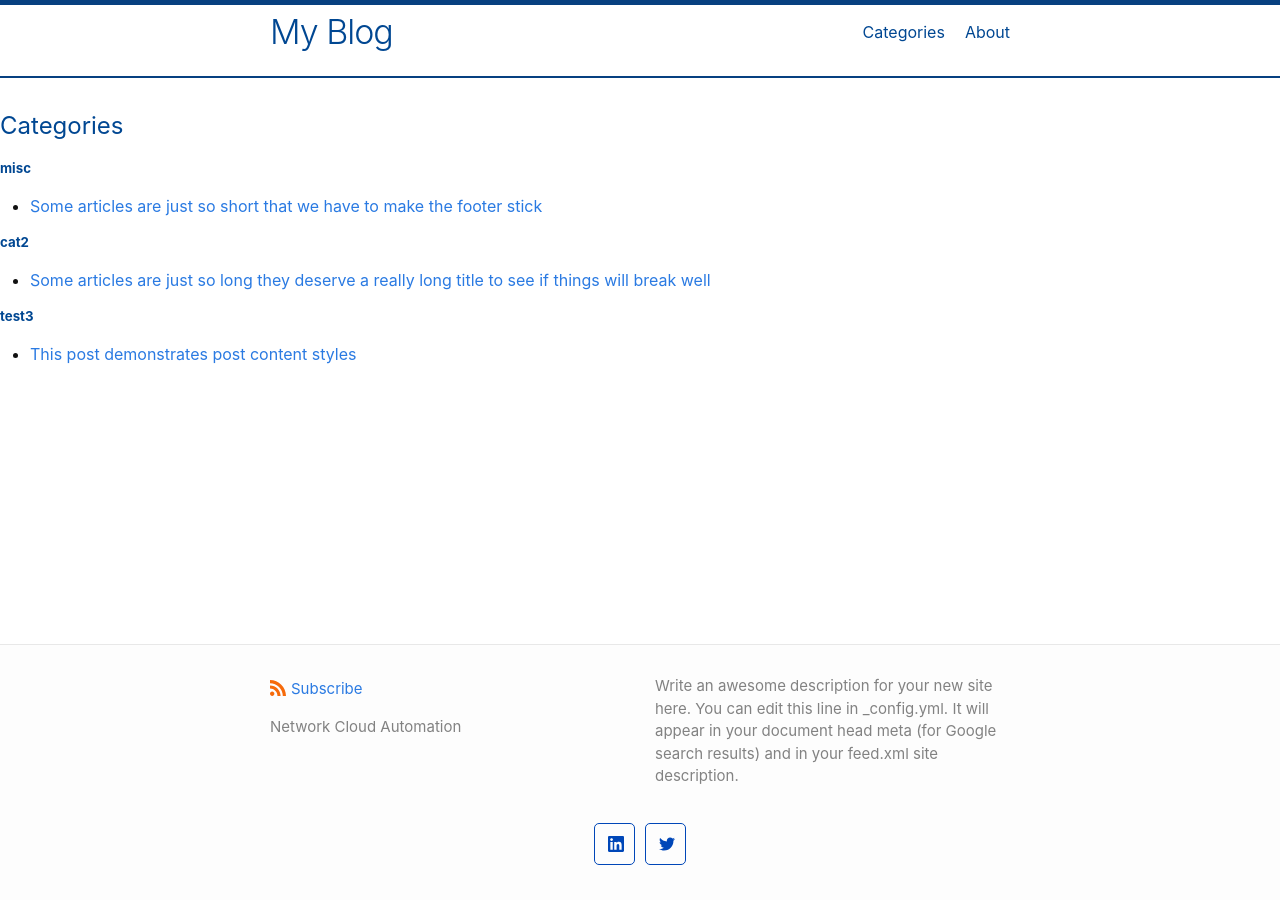
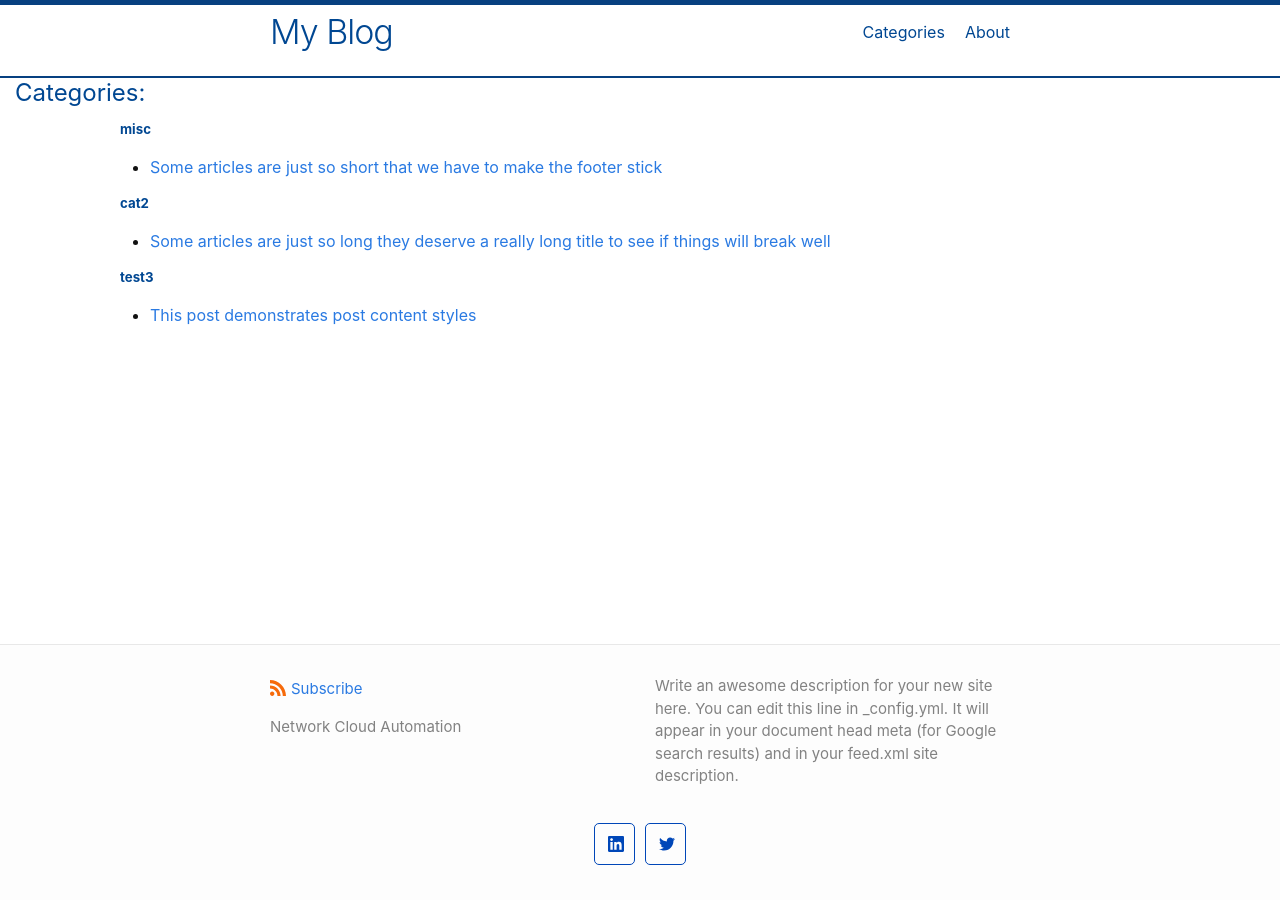
Before and after one commit to tomipnet/tomipnet.github.io, a Jekyll site: the page built from category.md, in a window 1280 px wide. Built offline with Jekyll 4.4.1, drawn with Linux system fonts in a browser that asks for light colours.

Commit message:
catpostion

```diff
--- a/_includes/cat.html
+++ b/_includes/cat.html
@@ -1,5 +1,5 @@
 {% for category in site.categories %}
-  <h5 style="color:#004792;"><b>{{ category[0] }}</b></h5>
+  <h5 style="color:#004792;" ><b>{{ category[0] }}</b></h5>
   <ul>
     {% for post in category[1] %}
       <li><a href="{{ post.url }}">{{ post.title }}</a></li>
--- a/_includes/head.html
+++ b/_includes/head.html
@@ -11,5 +11,4 @@
 
   {%- include custom-head.html -%}
 
-
 </head>
--- a/_layouts/categories.html
+++ b/_layouts/categories.html
@@ -1,19 +1,31 @@
 <!DOCTYPE html>
 <html lang="{{ page.lang | default: site.lang | default: "en" }}">
-
+<style>
+h2 {
+ position: absolute;
+  left: 15px;
+  top: 75px;
+}
+.include {
+  position: absolute;
+  left: 120px;
+  top: 120px;
+}
+</style>
 
   {%- include head.html -%}
 
   <body>
 
     {%- include header.html -%}
-    <main class="page-content" aria-label="Content" style="background-color:#FFFFFF;">
+ <main class="page-content" aria-label="Content" style="background-color:#FFFFFF;">
 
- <h2 style="color:#004792;"> Categories </h2>
+ <h2 style="color:#004792;">Categories:</h2>
 
+<div class="include">
            {%- include cat.html -%}
-
-    </main>
+           </div>
+ </main>
 
     {%- include footer.html -%}
 
```
